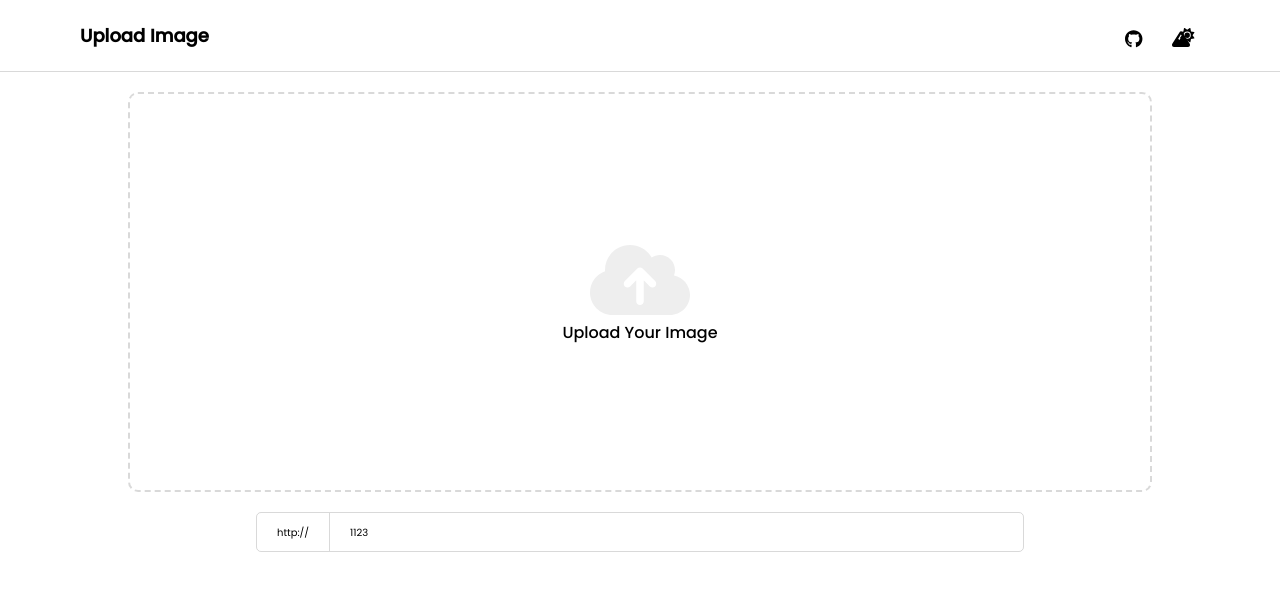
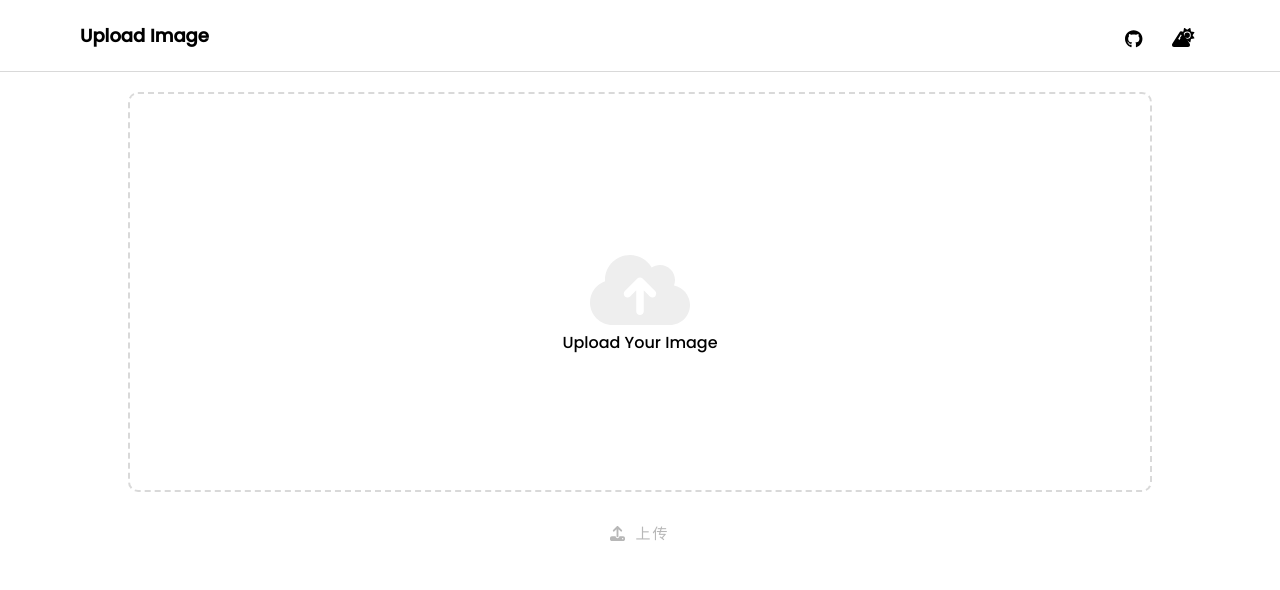
Before and after one commit to kovsu/Upload-Image, a Vue app in the folder client/: page / in a window 1280 px wide. Shown: the top 590 px of the page. Built offline with nearby package versions, Linux system fonts and the light colour scheme.

Commit message:
feat: upload animation

```diff
--- a/client/package.json
+++ b/client/package.json
@@ -15,7 +15,8 @@
     "@fortawesome/free-solid-svg-icons": "^6.1.2",
     "@fortawesome/vue-fontawesome": "^3.0.1",
     "@vueuse/core": "^9.0.0",
-    "vue": "^3.2.37"
+    "vue": "^3.2.37",
+    "vue-router": "^4.1.3"
   },
   "devDependencies": {
     "@vitejs/plugin-vue": "^3.0.0",
--- /dev/null
+++ b/client/src/api/config.ts
@@ -0,0 +1 @@
+export const baseUrl = "http://43.138.22.23:3333"
--- /dev/null
+++ b/client/src/api/req.ts
@@ -0,0 +1,15 @@
+import { baseUrl } from "./config";
+
+export const uploadImage = async (filedname: File) => {
+  const formData = new FormData();
+  formData.append("filedname", filedname);
+
+  const resp = await fetch(baseUrl + "/upload", {
+    method: "post",
+    body: formData,
+  });
+
+  const data = await resp.json();
+
+  return data;
+};
--- a/client/src/components/TheContainer.vue
+++ b/client/src/components/TheContainer.vue
@@ -1,30 +1,206 @@
 <script setup lang="ts">
-import { ref } from "vue";
+import { computed } from "@vue/reactivity";
+import { reactive, ref } from "vue";
+import { uploadImage } from "../api/req";
 
-const url = ref("1123");
+enum Status {
+  Loading,
+  Uploading,
+  Compeleted,
+}
+
+interface ImgFile {
+  file: File;
+  url: string;
+  status: Status;
+}
+
+let show = ref(false);
+let images = reactive<ImgFile[]>([]);
+
+function fileShow() {
+  // let fr = new FileReader();
+  if (images.length > 4) {
+    alert("一次最多传五张图片");
+    return;
+  }
+  const cover = document.querySelector("#select") as HTMLInputElement;
+  const file = cover!.files![0];
+  const url = window.URL.createObjectURL(file);
+  show.value = true;
+  const obj = {
+    file,
+    url,
+    // 0 加载， 1 上传中， 2 完成
+    status: Status.Loading,
+  };
+  images.push(obj);
+}
+
+function remove(index: number) {
+  images.splice(index, 1);
+}
+
+async function upload(img: ImgFile) {
+  const file = img.file;
+  img.status = Status.Uploading;
+  const data = await uploadImage(file);
+  console.log(data);
+  if (data.statusCode === 200) {
+    img.status = Status.Compeleted;
+  }
+}
+
+async function uploadAll() {
+  // 这个遍历方法 是从第一张开始，前面的完成，才会开始后面的传输，
+  // 如果使用 forEach 的话就会一起发送请求，我这里希望的效果是 前者。
+  for (let item of images) {
+    await upload(item);
+  }
+}
+
+// 如果全部上传完成，点击按钮激活 disabled
+let clean = computed(() => {
+  for (let item of images) {
+    if (item.status !== Status.Compeleted) {
+      return false;
+    }
+  }
+  return true;
+});
 </script>
 
 <template>
   <main class="container">
+    <label for="select"></label>
+    <input
+      type="file"
+      id="select"
+      accept="image/png, image/jpeg, image/jpg"
+      @change="fileShow"
+    />
     <font-awesome-icon
       icon="fa-solid fa-cloud-arrow-up"
       class="container__bg"
     />
     <p class="container__des">Upload Your Image</p>
   </main>
-  <div class="show">
-    <span>http://</span>
-    <p v-if="url">{{ url }}</p>
+  <div class="showBox" v-show="show">
+    <div class="item" v-for="(img, index) in images" :key="index">
+      <img alt="" class="showImg" :src="img.url" />
+      <button @click="remove(index)">
+        <font-awesome-icon icon="fa-solid fa-minus" />
+      </button>
+      <div class="gray" v-show="img.status > 0">
+        <div class="circle" v-if="img.status === 1"></div>
+        <font-awesome-icon icon="fa-solid fa-check" v-else />
+      </div>
+    </div>
   </div>
+  <button class="upload_btn" @click="uploadAll" :disabled="clean">
+    <font-awesome-icon icon="fa-solid fa-upload" />上传
+  </button>
 </template>
 
 <style lang="scss">
+.upload_btn {
+  display: block;
+  letter-spacing: 2px;
+  padding: 1rem 2rem;
+  cursor: pointer;
+  margin: 2rem auto;
+  background: transparent;
+
+  font-size: 1.5em;
+  border: none;
+  outline: none;
+
+  &:hover {
+    box-shadow: 0px 0px 10px rgba(128, 128, 128, 0.15);
+  }
+
+  svg {
+    margin-right: 1rem;
+  }
+}
+
+.showBox {
+  width: 85%;
+  height: auto;
+  margin: 0 auto;
+  padding: 2rem;
+
+  display: flex;
+  gap: 2rem;
+  justify-content: center;
+  flex-wrap: wrap;
+}
+
+.item {
+  position: relative;
+
+  .gray {
+    position: absolute;
+    top: 0;
+    left: 0;
+    width: 100%;
+    height: 100%;
+    backdrop-filter: blur(5px);
+
+    display: flex;
+    justify-content: center;
+    align-items: center;
+    color: rgb(65, 189, 65);
+    font-size: 4em;
+  }
+
+  &:hover button {
+    opacity: 1;
+  }
+
+  button {
+    cursor: pointer;
+    background: #f11;
+    padding: 0.3rem 0.5rem;
+    border-radius: 50%;
+    border: none;
+    outline: none;
+    position: absolute;
+    z-index: 1;
+    top: 1rem;
+    right: 1rem;
+    opacity: 0;
+    transition: all 0.2s;
+    color: white;
+  }
+}
+
+.showImg {
+  width: 24rem;
+  height: 20rem;
+  object-fit: cover;
+}
+
+.container label {
+  position: absolute;
+  z-index: 1;
+  width: 100%;
+  height: 100%;
+}
+
+#select {
+  opacity: 0;
+  visibility: hidden;
+}
+
 .container {
+  position: relative;
   width: 80%;
   height: 40rem;
   border-radius: 1rem;
   border: 2px dashed rgba(128, 128, 128, 0.3);
   margin: 2rem auto;
+  overflow: hidden;
 
   display: flex;
   flex-direction: column;
@@ -63,4 +239,19 @@ const url = ref("1123");
     cursor: pointer;
   }
 }
+
+.circle {
+  border: 3px solid hsla(180, 14%, 67%, 0.2);
+  border-top-color: #f4f4f4;
+  border-radius: 50%;
+  width: 5rem;
+  height: 5rem;
+  animation: spin 1s linear infinite;
+}
+
+@keyframes spin {
+  to {
+    transform: rotate(360deg);
+  }
+}
 </style>
--- a/client/src/main.ts
+++ b/client/src/main.ts
@@ -10,9 +10,26 @@ import { FontAwesomeIcon } from "@fortawesome/vue-fontawesome";
 
 /* import specific icons */
 import { faGithub } from "@fortawesome/free-brands-svg-icons";
-import { faMountain, faSun, faMoon, faCloudArrowUp } from "@fortawesome/free-solid-svg-icons";
+import {
+  faMountain,
+  faSun,
+  faMoon,
+  faCloudArrowUp,
+  faMinus,
+  faUpload,
+  faCheck,
+} from "@fortawesome/free-solid-svg-icons";
 
 /* add icons to the library */
-library.add(faMountain, faSun, faMoon, faGithub, faCloudArrowUp);
+library.add(
+  faMountain,
+  faSun,
+  faMoon,
+  faGithub,
+  faCloudArrowUp,
+  faMinus,
+  faUpload,
+  faCheck
+);
 
 createApp(App).component("font-awesome-icon", FontAwesomeIcon).mount("#app");
```
Also changed, not shown: 2 other files (tests, documents, lock files or other folders).
